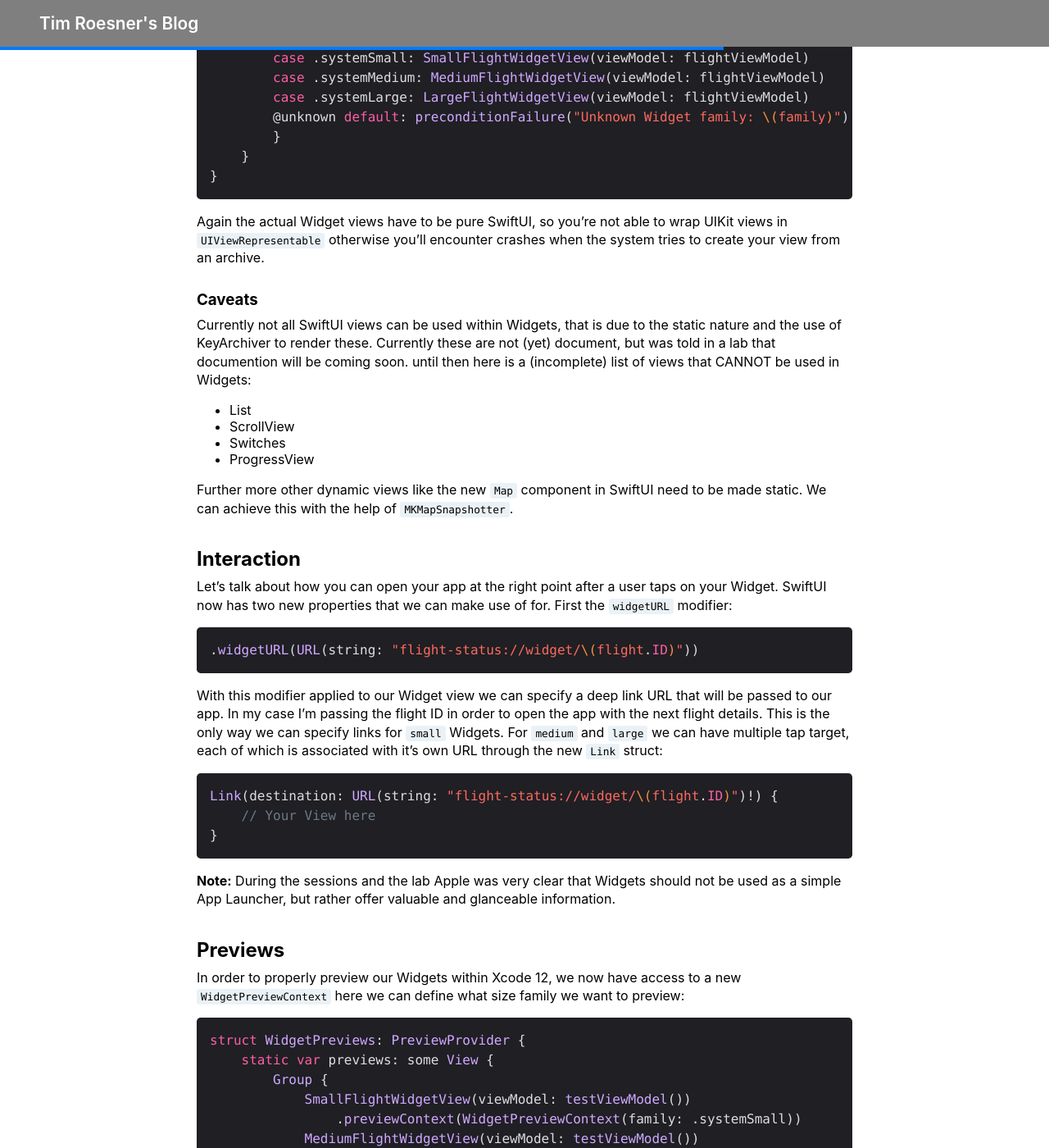
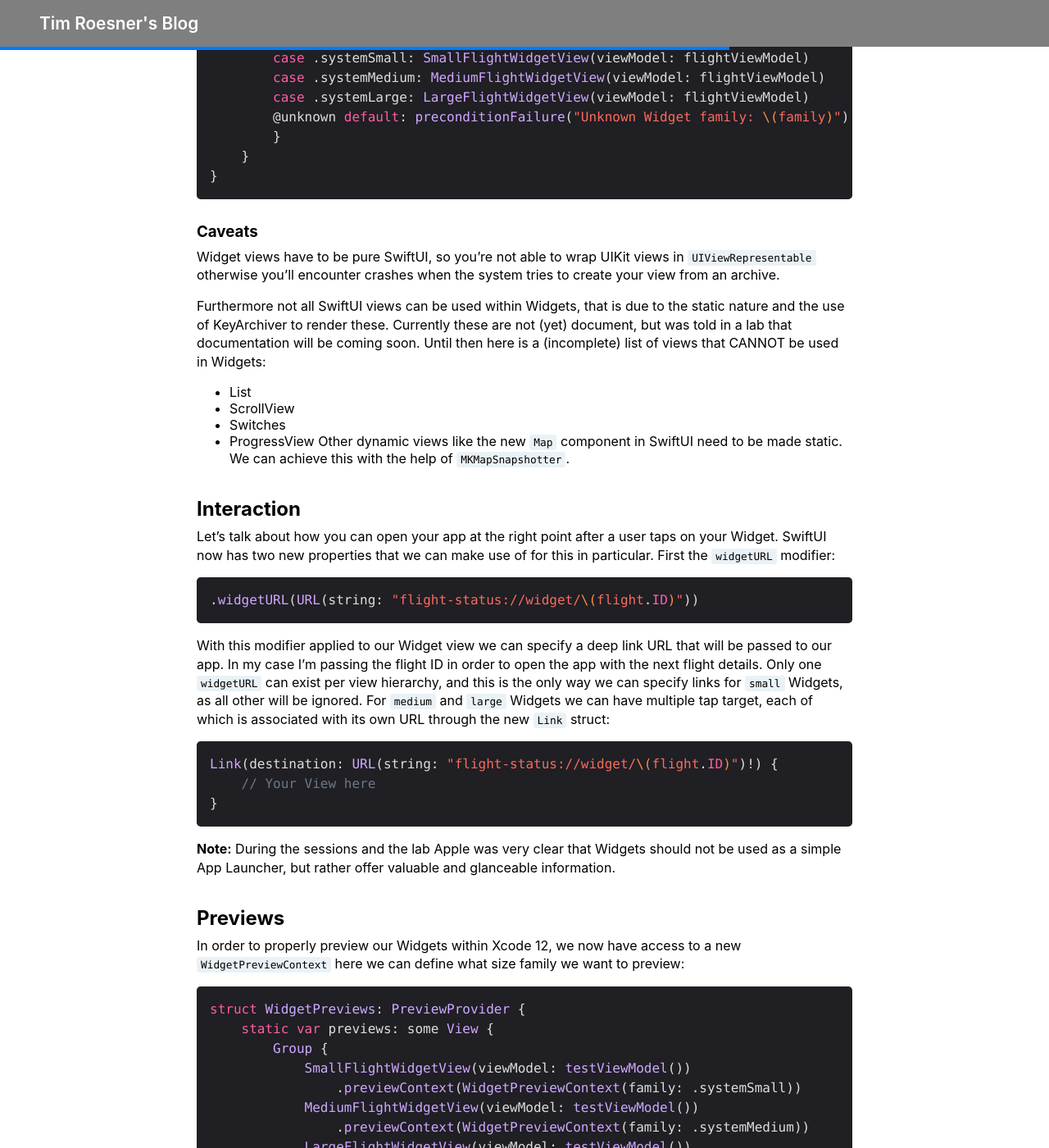
Before and after one commit to timroesner/Blog, a Jekyll site: the page built from _posts/2020-06-23-building-widgets-ios14.md, in a window 1280 px wide and 1400 px high, scrolled down 3448 px. Shown: the whole window at 82% size. Built offline with Jekyll 4.4.1, drawn with Linux system fonts in a browser that asks for light colours; nearby versions of some CDN libraries.

Commit message:
Fix typos

````diff
--- a/_posts/2020-06-23-building-widgets-ios14.md
+++ b/_posts/2020-06-23-building-widgets-ios14.md
@@ -103,23 +103,23 @@ struct NextFlightWidgetView: View {
     }
 }
 ```
-Again the actual Widget views have to be pure SwiftUI, so you're not able to wrap UIKit views in `UIViewRepresentable` otherwise you'll encounter crashes when the system tries to create your view from an archive.
 
 ### Caveats
-Currently not all SwiftUI views can be used within Widgets, that is due to the static nature and the use of KeyArchiver to render these. Currently these are not (yet) document, but was told in a lab that documention will be coming soon. until then here is a (incomplete) list of views that CANNOT be used in Widgets:
+Widget views have to be pure SwiftUI, so you're not able to wrap UIKit views in `UIViewRepresentable` otherwise you'll encounter crashes when the system tries to create your view from an archive.
+
+Furthermore not all SwiftUI views can be used within Widgets, that is due to the static nature and the use of KeyArchiver to render these. Currently these are not (yet) document, but was told in a lab that documentation will be coming soon. Until then here is a (incomplete) list of views that CANNOT be used in Widgets:
 - List
 - ScrollView
 - Switches
 - ProgressView
-
-Further more other dynamic views like the new `Map` component in SwiftUI need to be made static. We can achieve this with the help of `MKMapSnapshotter`.
+Other dynamic views like the new `Map` component in SwiftUI need to be made static. We can achieve this with the help of `MKMapSnapshotter`.
 
 ## Interaction
-Let's talk about how you can open your app at the right point after a user taps on your Widget. SwiftUI now has two new properties that we can make use of for. First the `widgetURL` modifier:
+Let's talk about how you can open your app at the right point after a user taps on your Widget. SwiftUI now has two new properties that we can make use of for this in particular. First the `widgetURL` modifier:
 ```swift
 .widgetURL(URL(string: "flight-status://widget/\(flight.ID)"))
 ```
-With this modifier applied to our Widget view we can specify a deep link URL that will be passed to our app. In my case I'm passing the flight ID in order to open the app with the next flight details. This is the only way we can specify links for `small` Widgets. For `medium` and `large` we can have multiple tap target, each of which is associated with it's own URL through the new `Link` struct:
+With this modifier applied to our Widget view we can specify a deep link URL that will be passed to our app. In my case I'm passing the flight ID in order to open the app with the next flight details. Only one `widgetURL` can exist per view hierarchy, and this is the only way we can specify links for `small` Widgets, as all other will be ignored. For `medium` and `large` Widgets we can have multiple tap target, each of which is associated with its own URL through the new `Link` struct:
 ```swift
 Link(destination: URL(string: "flight-status://widget/\(flight.ID)")!) {
     // Your View here
````
